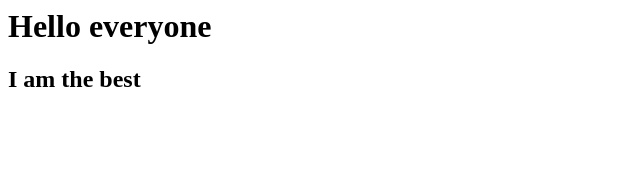
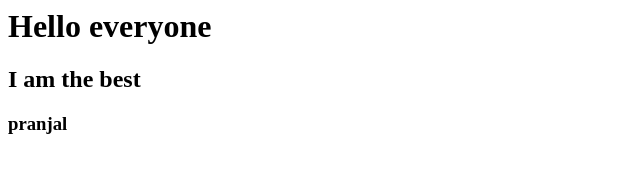
Before and after one commit to iampsrv/cuddly-octo-pancake, a plain HTML site: page index.html in a window 1280 px wide. Shown: the full height of the page, 0-640 px from the left. Drawn offline with Linux system fonts and the light colour scheme.

Commit message:
updated index.html

```diff
--- a/index.html
+++ b/index.html
@@ -6,5 +6,6 @@
     <body>
         <h1>Hello everyone</h1>
         <h2>I am the best</h2>
+        <h3>pranjal</h3>
     </body>
 </html>
```
